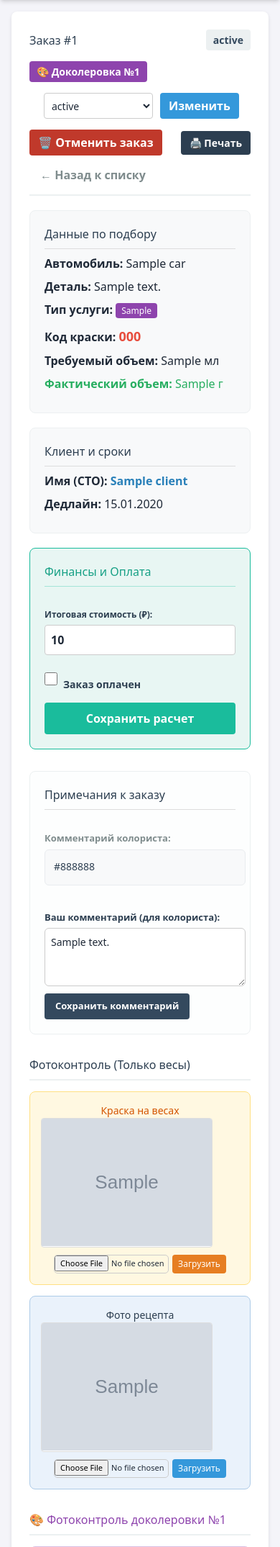
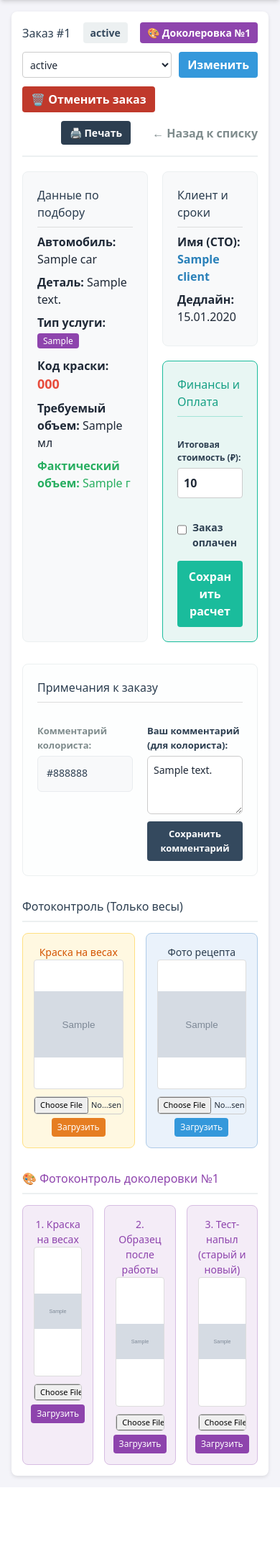
Before and after one commit to ekaterinashchelukhina/colorbox_lab, a FastAPI app: template templates/order_detail.html in a window 390 px wide. Shown: the part 68-2217 px from the top of the page at 72% size. After the commit the page ends 2124 px from the top, so only its background shows below. Run offline with FastAPI, Linux system fonts and the light colour scheme; the template is opened without the code that fills it: most values are stand-ins (such as "Sample title", 1, 10 or a date in 2020); grey boxes marked "Sample" are stand-in pictures; parts of the project's set-up code (start-up, migrations or seed data) failed here and were passed over; some libraries are stand-ins or nearby versions.

Commit message:
Адаптивная вёрстка карточки заказа и клиента под мобильный экран
На узких экранах min-width на панелях (данные заказа, комментарии, фото)
был шире доступного места внутри .card, из-за чего блоки вылезали за
границы экрана и тянули за собой кнопки и текст в горизонтальный скролл.

Co-Authored-By: Claude Sonnet 5 <noreply@anthropic.com>

```diff
--- a/static/css/legacy.css
+++ b/static/css/legacy.css
@@ -93,3 +93,39 @@ input { width: 100%; padding: 10px; margin-top: 5px; border: 1px solid #ccc; bor
 .order-title { margin: 0; color: #2c3e50; }
 .paint-code-row { margin: 12px 0 8px 0; }
 .actual-volume-value { margin: 8px 0; color: #27ae60; }
+
+/* --- Мобильная адаптация страниц на legacy.css (карточка заказа, клиент, формы) ---
+   Причина «съезжающей» вёрстки на телефонах: у элементов ниже стоит фиксированный
+   min-width (250-300px), который на узких экранах (320-375px) шире, чем реально
+   доступное место внутри .card, и flex не даёт им сжаться — блок вылезает за
+   границы экрана и тянет за собой всё остальное (кнопки, текст) в горизонтальный
+   скролл. На мобильном просто убираем min-width, чтобы блоки складывались в один
+   столбец на полную ширину. */
+@media (max-width: 640px) {
+    .card, .form-box { padding: 15px; }
+
+    .order-data-panel,
+    .detail-side-column,
+    .comment-column,
+    .photo-panel-before,
+    .photo-panel-scales,
+    .photo-panel-after,
+    .photo-panel-recipe,
+    .photo-panel-rework {
+        min-width: 0;
+        width: 100%;
+    }
+
+    .order-header-toolbar { row-gap: 12px; }
+    .order-header-toolbar form { width: 100%; }
+    .order-header-toolbar select { flex: 1 1 auto; min-width: 0; }
+
+    .upload-form-row { flex-wrap: wrap; }
+    .upload-file-input { max-width: 100%; flex: 1 1 auto; }
+
+    th, td { padding: 8px 6px; }
+}
+
+/* Длинные значения без пробелов (модели авто, названия СТО) не должны раздвигать
+   карточки и ячейки таблиц в стороны на узких экранах. */
+.card, .form-box, td, th { overflow-wrap: break-word; }
--- a/templates/order_detail.html
+++ b/templates/order_detail.html
@@ -12,7 +12,7 @@
         <span class="rework-badge">🎨 Доколеровка №{{ order.rework_count }}</span>
         {% endif %}
 
-        <form action="/order/{{ order.id }}/status" method="post" style="display: flex; gap: 10px; margin-left: 20px;" id="order-status-form">
+        <form action="/order/{{ order.id }}/status" method="post" style="display: flex; gap: 10px;" id="order-status-form">
             <select name="new_status" style="padding: 6px; border-radius: 4px; border: 1px solid #ccc; font-size: 14px; background: white;">
                 <option value="{{ order.status }}" selected hidden>{{ order.status }}</option>
                 <option value="В очереди">В очереди</option>
```
